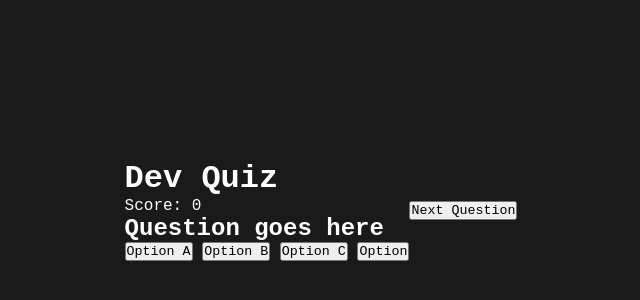
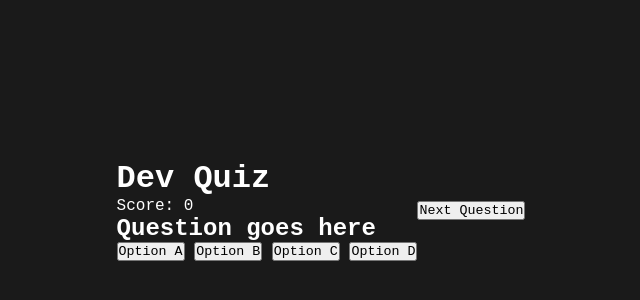
Before and after one commit to pak-pow/PROJECT52-PHASE1, a plain HTML site: page week5_interactive_quiz/index.html in a window 1280 px wide. Shown: the part 190-490 px from the top of the page, without its empty margins (319-959 px from the left). Drawn offline with Linux system fonts and the light colour scheme.

Commit message:
chore(html): fix missing letter

```diff
--- a/week5_interactive_quiz/index.html
+++ b/week5_interactive_quiz/index.html
@@ -23,7 +23,7 @@
                     <button class="btn" onclick="checkAnswer(this)">Option A</button>
                     <button class="btn" onclick="checkAnswer(this)">Option B</button>
                     <button class="btn" onclick="checkAnswer(this)">Option C</button>
-                    <button class="btn" onclick="checkAnswer(this)">Option <Data></Data></button>
+                    <button class="btn" onclick="checkAnswer(this)">Option D<Data></Data></button>
                 </div>
             </div>
         </div>
```
